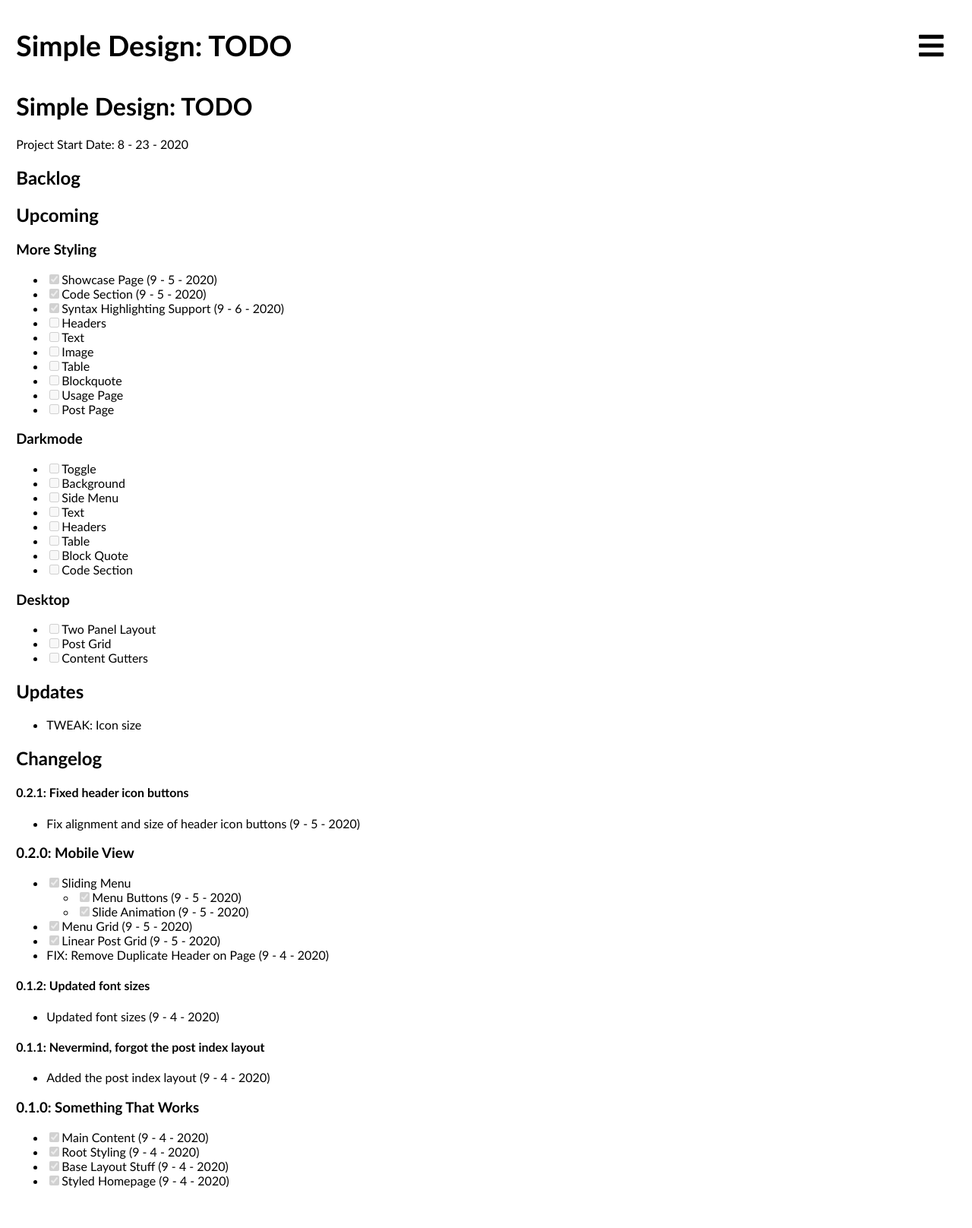
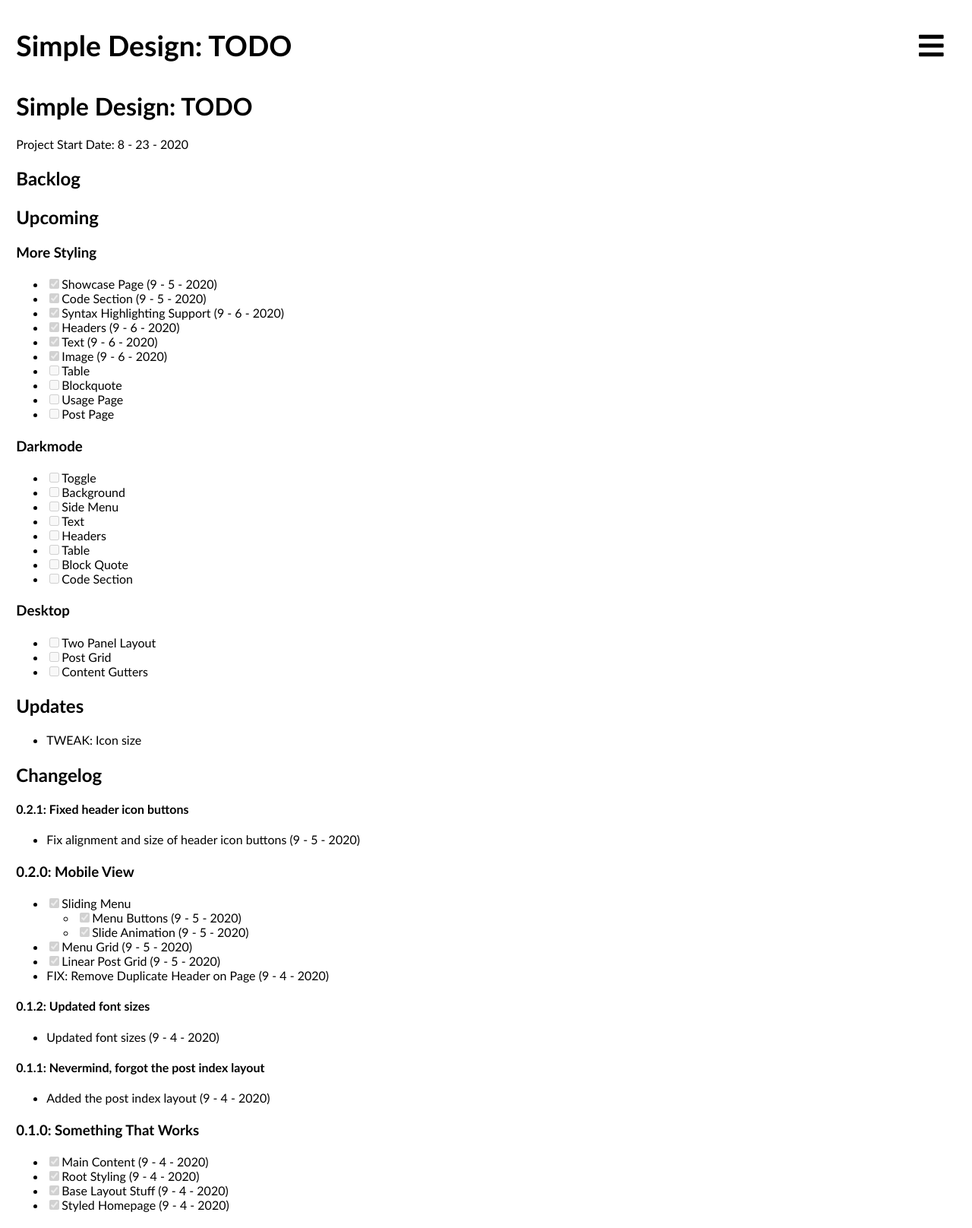
Before and after one commit to andydevs/jekyll-theme-peaceful-gates, a Jekyll site: the page built from TODO.md, in a window 1280 px wide. Shown: the whole page at 76% size. Built offline with Jekyll 4.4.1, drawn with Linux system fonts in a browser that asks for light colours; our own code applies the rules of GitHub Pages for plain Markdown files; before the commit the page ends 1584 px from its top, so only the background shows below that.

Commit message:
Created page section mixin

```diff
--- a/TODO.md
+++ b/TODO.md
@@ -13,9 +13,9 @@
 - [x] Showcase Page (9 - 5 - 2020)
 - [x] Code Section (9 - 5 - 2020)
 - [x] Syntax Highlighting Support (9 - 6 - 2020)
-- [ ] Headers
-- [ ] Text
-- [ ] Image
+- [x] Headers (9 - 6 - 2020)
+- [x] Text (9 - 6 - 2020)
+- [x] Image (9 - 6 - 2020)
 - [ ] Table
 - [ ] Blockquote
 - [ ] Usage Page
--- a/_sass/jekyll-theme-simple-design/_base.scss
+++ b/_sass/jekyll-theme-simple-design/_base.scss
@@ -13,16 +13,25 @@
     }
 }
 
+@mixin page-section {
+    display: block;
+    margin: $spacing-3 auto;
+}
+
+h1,h2,h3,h4,h5,h6,p {
+    @include page-section;
+}
+
 img {
+    @include page-section;
     max-width: 100%;
-    margin: $spacing-3 0pt;
 }
 
 table {
-    margin: $spacing-3 0pt;
+    @include page-section;
 }
 
 blockquote {
-    margin: $spacing-3 0pt;
+    @include page-section;
     margin-left: $spacing-3;
 }
```
